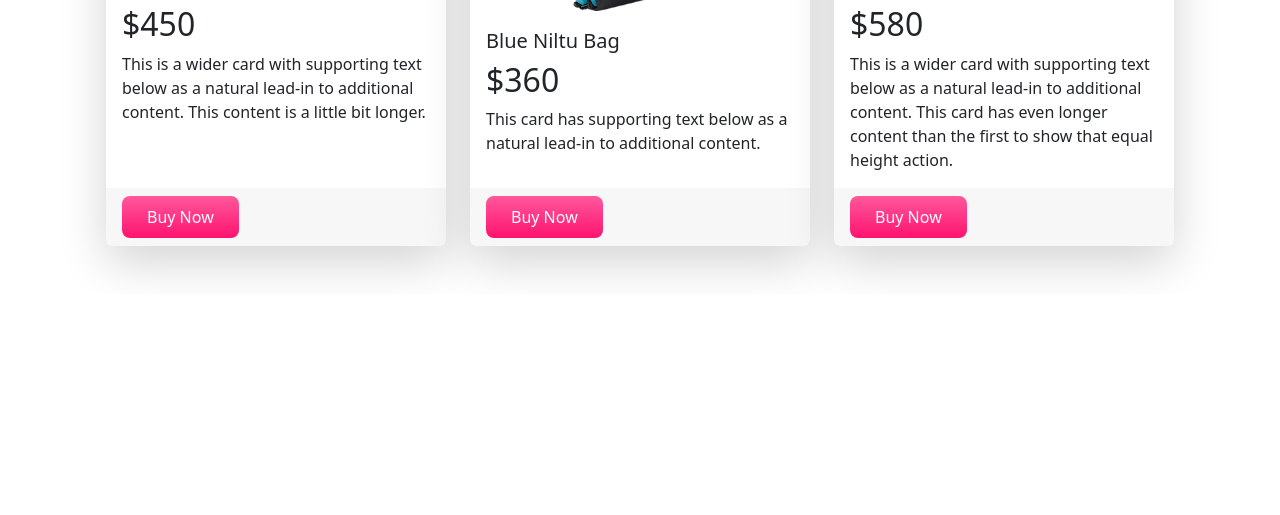
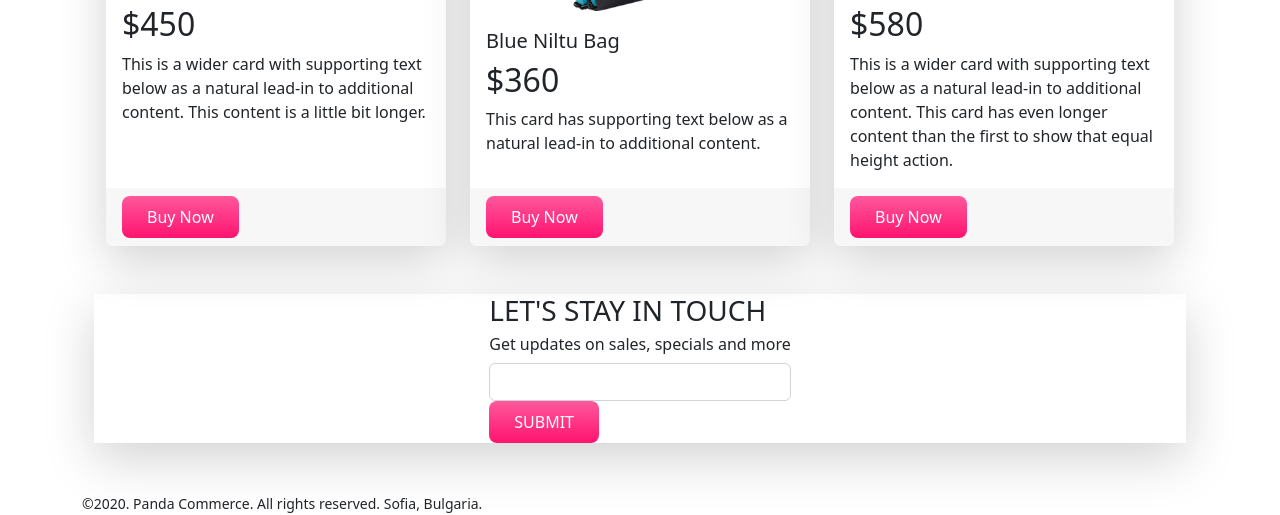
Before and after one commit to jahangiralom99/panda-coomerce-master, a plain HTML site: page index.html in a window 1280 px wide. Shown: the part 1826-2341 px from the top of the page. Before the commit the page ends 2120 px from the top, so only its background shows below. Drawn offline with nearby package versions, Linux system fonts and the light colour scheme.

Commit message:
all website

```diff
--- a/index.html
+++ b/index.html
@@ -241,9 +241,21 @@
                 </div>
             </section>
         </section>
-        <!-- Backpack section start  -->
+        <!-- start submit  -->
+        <section class="container w-auto my-5">
+            <div class="container- d-flex align-items-center justify-content-center orange-bg shadow-lg" id="subscribe">
+                <div>
+                    <h3>LET'S STAY IN TOUCH</h3>
+                    <h6>Get updates on sales, specials and more</h6>
+                    <input class="form-control" type="text">
+                    <button class="panda-btn-buy-now">SUBMIT</button>
+                </div>
+            </div>
+        </section>
     </main>
-
+    <footer class="container align-items-center">
+        <small class=""> ©2020. Panda Commerce. All rights reserved. Sofia, Bulgaria. </small>
+    </footer>
 
  <!-- Linkdn JS  -->
  <script src="https://cdn.jsdelivr.net/npm/bootstrap@5.2.0/dist/js/bootstrap.bundle.min.js
--- a/stylesheet/style.css
+++ b/stylesheet/style.css
@@ -11,3 +11,6 @@
     border-radius: 8px;
     padding: 9px 25px;
 }
+small{
+    text-align: center;
+}
```
